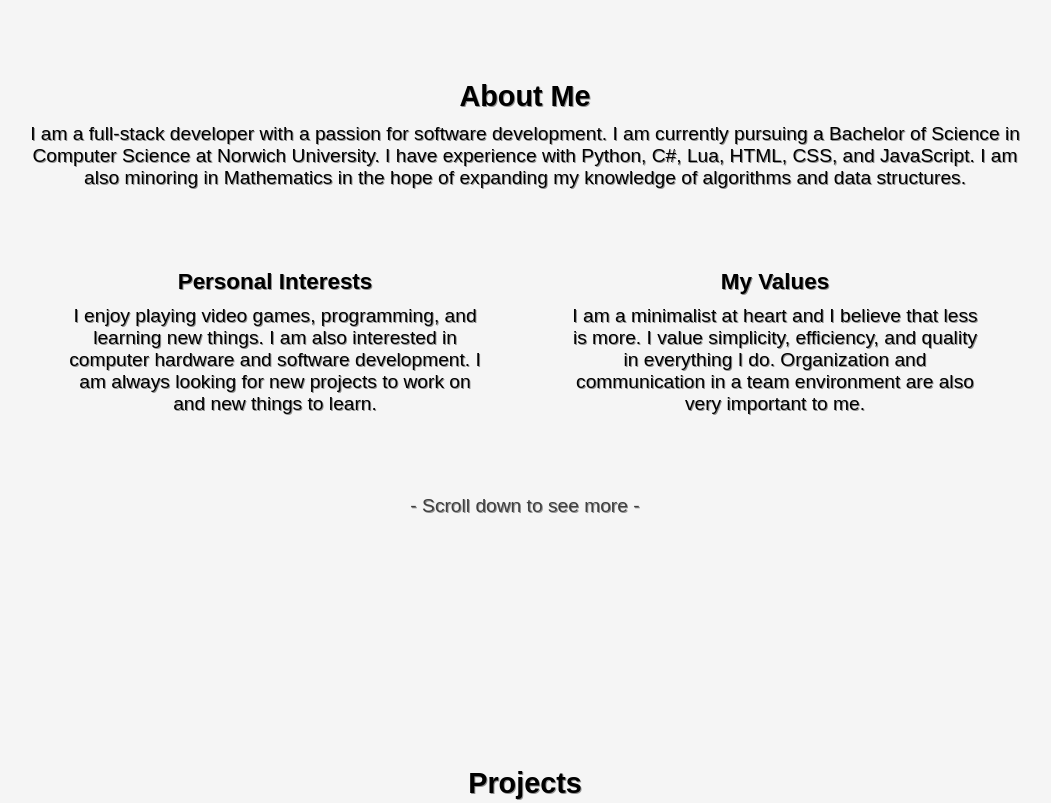
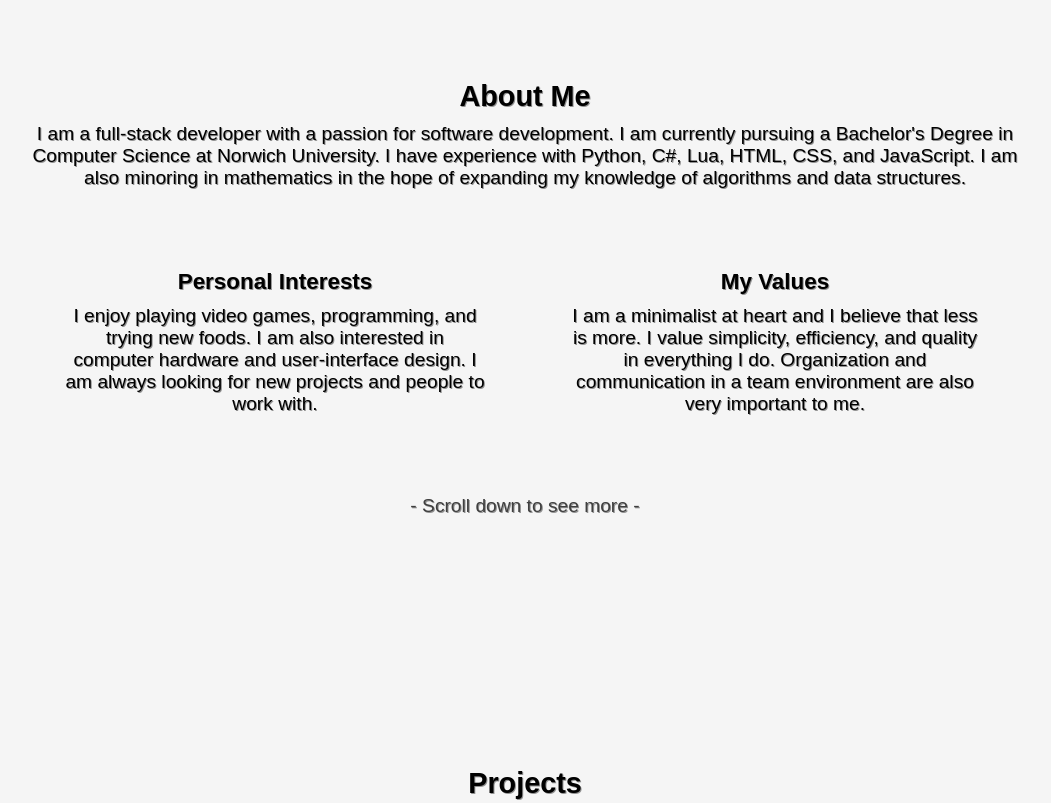
Before and after one commit to Beansyboy221/Web-Portfolio, a plain HTML site: page index.html in a window 1280 px wide. Shown: the part 560-1363 px from the top of the page, without its empty margins (115-1166 px from the left). Drawn offline with Linux system fonts and the light colour scheme.

Commit message:
modified text contents

```diff
--- a/index.html
+++ b/index.html
@@ -34,17 +34,17 @@
             <h2>About Me</h2>
             <p>
                 I am a full-stack developer with a passion for software development.
-                I am currently pursuing a Bachelor of Science in Computer Science at Norwich University.
+                I am currently pursuing a Bachelor's Degree in Computer Science at Norwich University.
                 I have experience with Python, C#, Lua, HTML, CSS, and JavaScript.
-                I am also minoring in Mathematics in the hope of expanding my knowledge of algorithms and data structures.
+                I am also minoring in mathematics in the hope of expanding my knowledge of algorithms and data structures.
             </p>
             <div>
                 <div id="interests">
                     <h3>Personal Interests</h3>
                     <p>
-                        I enjoy playing video games, programming, and learning new things.
-                        I am also interested in computer hardware and software development.
-                        I am always looking for new projects to work on and new things to learn.
+                        I enjoy playing video games, programming, and trying new foods.
+                        I am also interested in computer hardware and user-interface design.
+                        I am always looking for new projects and people to work with.
                     </p>
                 </div>
                 <div id="values">
@@ -77,7 +77,7 @@
                     <h3>Lua Scripting in Garry's Mod</h3>
                     <p>
                         Using the built in gLua libraries, I have programmed several addons and scripts.
-                        Some of the scripts I created include: a crash preventer, ######.
+                        Some of the scripts I have created include: a crash preventer, a hit-registration fix plugin, and ######.
                     </p>
                 </div>
             </div>
```
